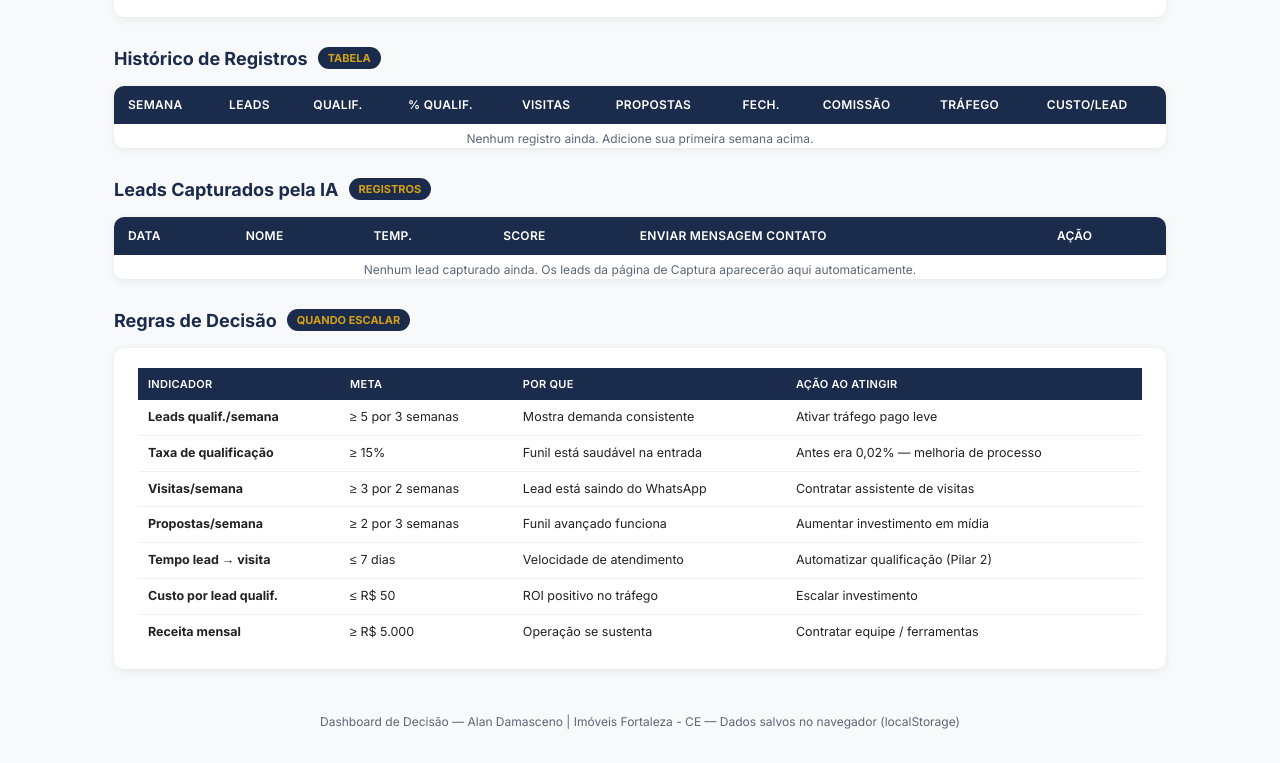
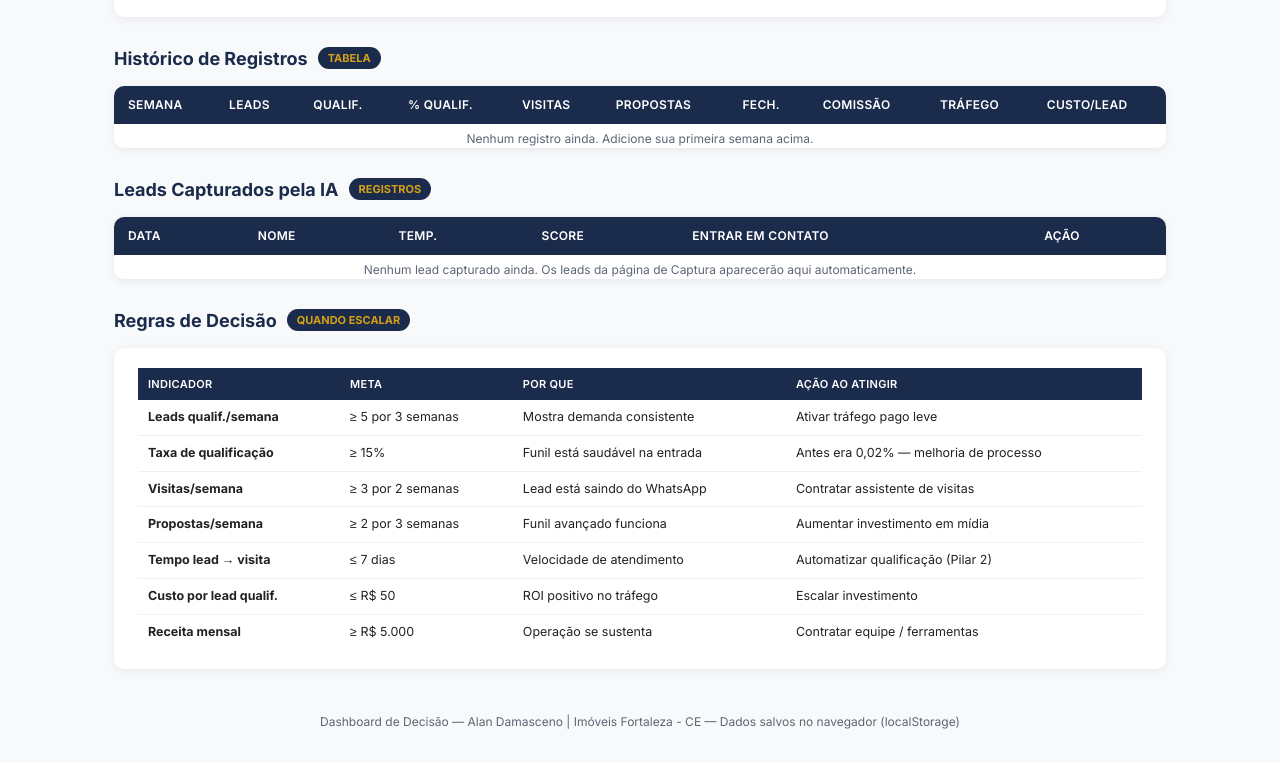
Before and after one commit to Halpdamas/alandamasceno-site, a plain HTML site: page dashboard-decisao.html in a window 1280 px wide. Shown: the part 1331-2094 px from the top of the page. Drawn offline with nearby package versions, Linux system fonts and the light colour scheme.

Commit message:
altera header para Entrar em contato

```diff
--- a/dashboard-decisao.html
+++ b/dashboard-decisao.html
@@ -219,7 +219,7 @@ tbody tr:last-child td{border:none}
           <th>Nome</th>
           <th>Temp.</th>
           <th>Score</th>
-          <th>Enviar Mensagem Contato</th>
+          <th>Entrar em contato</th>
           <th>Ação</th>
         </tr>
       </thead>
```
